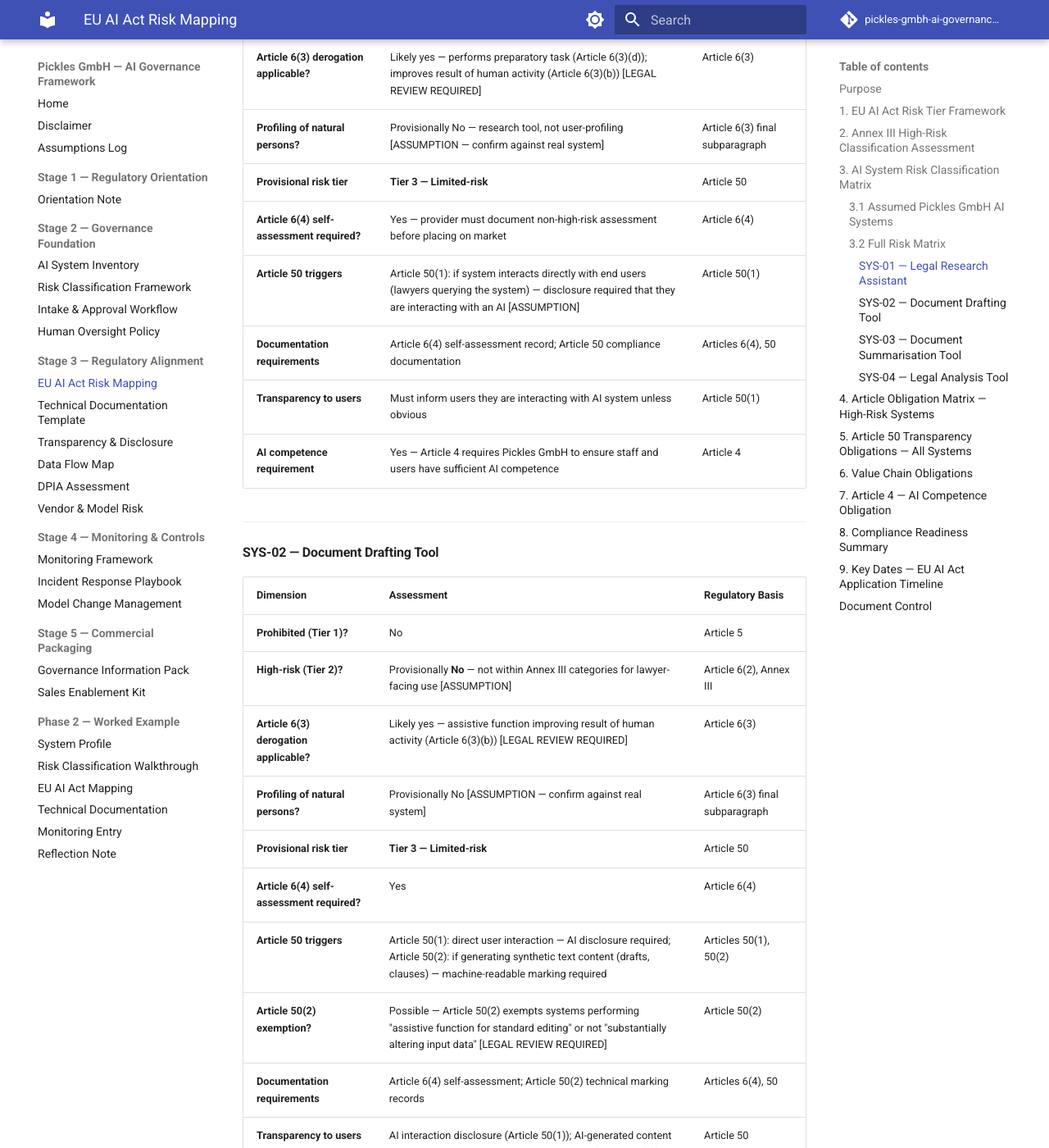
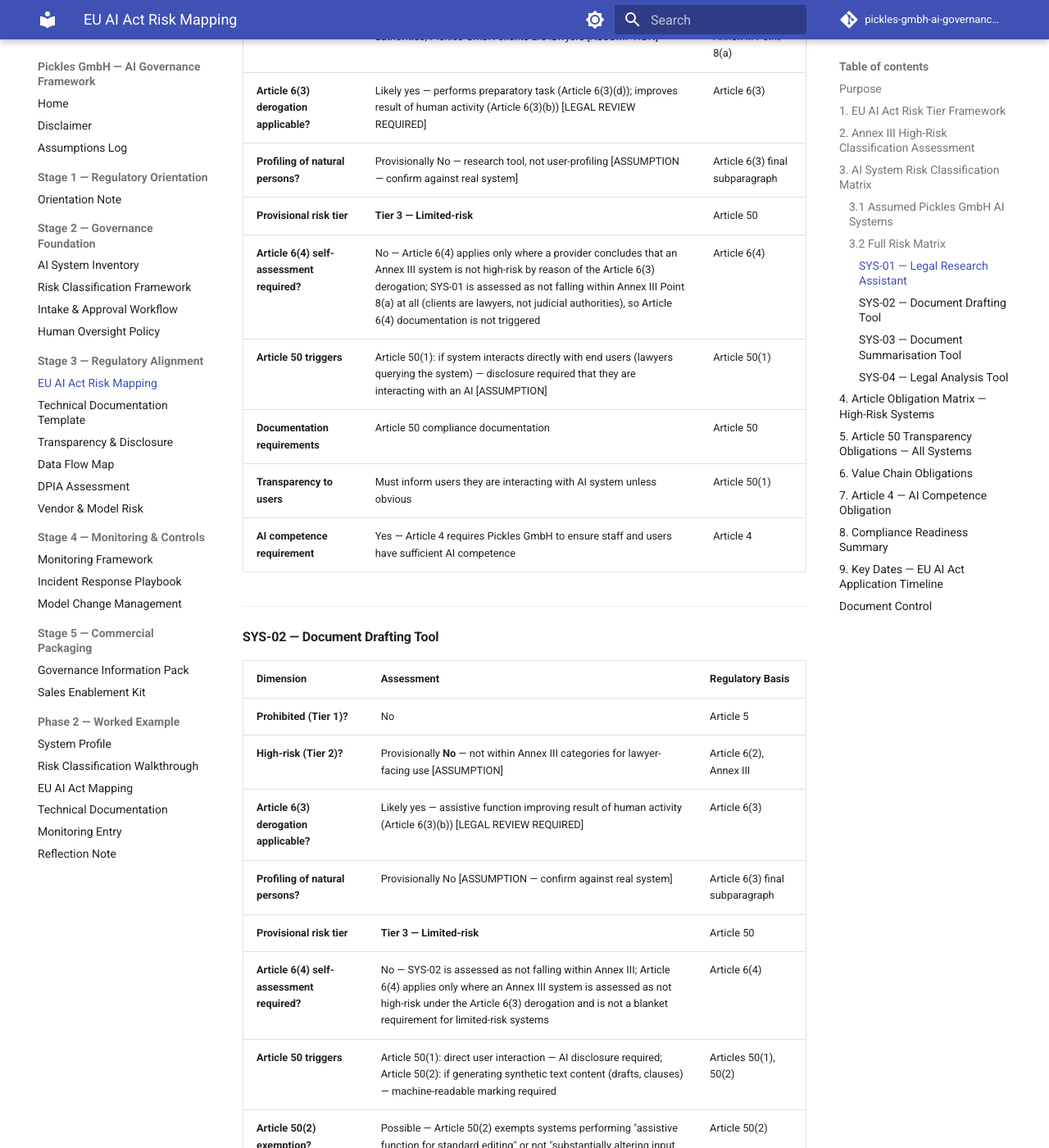
Before and after one commit to davidcockson-compliance/pickles-gmbh-ai-governance-framework, an MkDocs documentation site: the page built from docs/stage-3-regulatory-alignment/L2-4.1-EU-AI-Act-Risk-Mapping-Matrix-v1.md, in a window 1280 px wide and 1400 px high, scrolled down 3108 px. Shown: the whole window at 82% size. Built offline with MkDocs 1.6.1 and Material for MkDocs 9.7.7, drawn with Linux system fonts in a browser that asks for light colours; comment, search, counter and statistics services are not loaded; some of the changed text lies outside the part shown.

Commit message:
fix: correct four substantive errors across Phase 2 and Stage 3 documents
- Align Phase 2 assumption IDs (A-001–A-008 → A-006–A-013) with global ASSUMPTIONS-LOG
- Correct System Profile cross-reference: L2-5.1-GDPR-Alignment-Framework → L2-5.1-Data-Flow-Map
- Fix EU AI Act matrix Article 6(4) column: not applicable to SYS-01/02/03 (Annex III not engaged); conditional for SYS-04
- Correct DPIA Article 26(9) framing: provision supports compliance with existing GDPR Art 35 obligation; does not itself create the DPIA duty

Co-Authored-By: Claude Sonnet 4.6 <noreply@anthropic.com>

```diff
--- a/docs/stage-3-regulatory-alignment/L2-4.1-EU-AI-Act-Risk-Mapping-Matrix-v1.md
+++ b/docs/stage-3-regulatory-alignment/L2-4.1-EU-AI-Act-Risk-Mapping-Matrix-v1.md
@@ -87,9 +87,9 @@ Even if a system appeared in Annex III, Article 6(3) provides that it shall *not
 | **Article 6(3) derogation applicable?** | Likely yes — performs preparatory task (Article 6(3)(d)); improves result of human activity (Article 6(3)(b)) [LEGAL REVIEW REQUIRED] | Article 6(3) |
 | **Profiling of natural persons?** | Provisionally No — research tool, not user-profiling [ASSUMPTION — confirm against real system] | Article 6(3) final subparagraph |
 | **Provisional risk tier** | **Tier 3 — Limited-risk** | Article 50 |
-| **Article 6(4) self-assessment required?** | Yes — provider must document non-high-risk assessment before placing on market | Article 6(4) |
+| **Article 6(4) self-assessment required?** | No — Article 6(4) applies only where a provider concludes that an Annex III system is not high-risk by reason of the Article 6(3) derogation; SYS-01 is assessed as not falling within Annex III Point 8(a) at all (clients are lawyers, not judicial authorities), so Article 6(4) documentation is not triggered | Article 6(4) |
 | **Article 50 triggers** | Article 50(1): if system interacts directly with end users (lawyers querying the system) — disclosure required that they are interacting with an AI [ASSUMPTION] | Article 50(1) |
-| **Documentation requirements** | Article 6(4) self-assessment record; Article 50 compliance documentation | Articles 6(4), 50 |
+| **Documentation requirements** | Article 50 compliance documentation | Article 50 |
 | **Transparency to users** | Must inform users they are interacting with AI system unless obvious | Article 50(1) |
 | **AI competence requirement** | Yes — Article 4 requires Pickles GmbH to ensure staff and users have sufficient AI competence | Article 4 |
 
@@ -104,10 +104,10 @@ Even if a system appeared in Annex III, Article 6(3) provides that it shall *not
 | **Article 6(3) derogation applicable?** | Likely yes — assistive function improving result of human activity (Article 6(3)(b)) [LEGAL REVIEW REQUIRED] | Article 6(3) |
 | **Profiling of natural persons?** | Provisionally No [ASSUMPTION — confirm against real system] | Article 6(3) final subparagraph |
 | **Provisional risk tier** | **Tier 3 — Limited-risk** | Article 50 |
-| **Article 6(4) self-assessment required?** | Yes | Article 6(4) |
+| **Article 6(4) self-assessment required?** | No — SYS-02 is assessed as not falling within Annex III; Article 6(4) applies only where an Annex III system is assessed as not high-risk under the Article 6(3) derogation and is not a blanket requirement for limited-risk systems | Article 6(4) |
 | **Article 50 triggers** | Article 50(1): direct user interaction — AI disclosure required; Article 50(2): if generating synthetic text content (drafts, clauses) — machine-readable marking required | Articles 50(1), 50(2) |
 | **Article 50(2) exemption?** | Possible — Article 50(2) exempts systems performing "assistive function for standard editing" or not "substantially altering input data" [LEGAL REVIEW REQUIRED] | Article 50(2) |
-| **Documentation requirements** | Article 6(4) self-assessment; Article 50(2) technical marking records | Articles 6(4), 50 |
+| **Documentation requirements** | Article 50(2) technical marking records | Article 50 |
 | **Transparency to users** | AI interaction disclosure (Article 50(1)); AI-generated content marking unless assistive exemption applies (Article 50(2)) | Article 50 |
 | **AI competence requirement** | Yes — Article 4 | Article 4 |
 
@@ -122,10 +122,10 @@ Even if a system appeared in Annex III, Article 6(3) provides that it shall *not
 | **Article 6(3) derogation applicable?** | Strongly likely — narrow procedural task (Article 6(3)(a)); preparatory task (Article 6(3)(d)) | Article 6(3) |
 | **Profiling of natural persons?** | Provisionally No [ASSUMPTION] | Article 6(3) final subparagraph |
 | **Provisional risk tier** | **Tier 3 — Limited-risk** (possibly Tier 4 — Minimal-risk) [LEGAL REVIEW REQUIRED] | Article 50 |
-| **Article 6(4) self-assessment required?** | Yes | Article 6(4) |
+| **Article 6(4) self-assessment required?** | No — SYS-03 is assessed as not falling within Annex III; Article 6(4) applies only where an Annex III system is assessed as not high-risk under the Article 6(3) derogation | Article 6(4) |
 | **Article 50 triggers** | Article 50(1): if direct user interaction — AI disclosure; Article 50(2): if generating synthetic text (summaries) — marking required unless assistive exemption | Articles 50(1), 50(2) |
 | **Article 50(2) exemption?** | Summaries may be considered synthetic text generation — not clearly an "assistive function for standard editing" [LEGAL REVIEW REQUIRED] | Article 50(2) |
-| **Documentation requirements** | Article 6(4) self-assessment; Article 50 compliance records | Articles 6(4), 50 |
+| **Documentation requirements** | Article 50 compliance records | Article 50 |
 | **Transparency to users** | AI disclosure at first interaction; summary output marked as AI-generated unless exemption applies | Article 50 |
 | **AI competence requirement** | Yes — Article 4 | Article 4 |
 
@@ -142,8 +142,8 @@ Even if a system appeared in Annex III, Article 6(3) provides that it shall *not
 | **Profiling of natural persons?** | Risk is higher for analysis tools — must be confirmed against actual system design [ASSUMPTION] | Article 6(3) final subparagraph |
 | **Provisional risk tier** | **Tier 2 (High-risk) or Tier 3 (Limited-risk) — classification contingent on product architecture and client use patterns** [LEGAL REVIEW REQUIRED] | Articles 6, 50 |
 | **If High-risk: applicable obligations** | Full Chapter III obligations: risk management system (Art. 9), data governance (Art. 10), technical documentation (Art. 11, Annex IV), logging (Art. 12), transparency to deployers (Art. 13), human oversight (Art. 14), accuracy/robustness/cybersecurity (Art. 15), quality management (Art. 17), conformity assessment (Art. 43), EU declaration of conformity (Art. 47), registration (Art. 49) | Articles 8–27, 43, 47, 49 |
-| **If Limited-risk: applicable obligations** | Article 6(4) self-assessment; Article 50 transparency | Articles 6(4), 50 |
-| **Documentation requirements** | If high-risk: full Annex IV technical documentation; if limited-risk: Article 6(4) assessment + Article 50 records | Articles 11, Annex IV, 6(4), 50 |
+| **If Limited-risk: applicable obligations** | Article 6(4) self-assessment (required if provider concludes that SYS-04 falls within Annex III but invokes the Article 6(3) derogation to conclude it is not high-risk — must be documented before market placement); Article 50 transparency | Articles 6(4), 50 |
+| **Documentation requirements** | If high-risk: full Annex IV technical documentation; if limited-risk via Article 6(3) derogation: Article 6(4) assessment record + Article 50 compliance records; if Annex III not engaged: Article 50 compliance records only | Articles 11, Annex IV, 6(4), 50 |
 | **AI competence requirement** | Yes — Article 4 | Article 4 |
 
 ---
@@ -215,10 +215,10 @@ Per the BRAK AI Position Paper (December 2024), AI competence requirements also
 
 | System | Provisional Tier | High-Risk Uncertainty | Article 50 Applies | Article 6(4) Required | AI Competence (Art. 4) |
 |---|---|---|---|---|---|
-| SYS-01 Legal Research Assistant | Tier 3 — Limited-risk | Low [ASSUMPTION] | Yes | Yes | Yes |
-| SYS-02 Document Drafting Tool | Tier 3 — Limited-risk | Low [ASSUMPTION] | Yes (incl. Art. 50(2)) | Yes | Yes |
-| SYS-03 Document Summarisation | Tier 3 or Tier 4 [LEGAL REVIEW REQUIRED] | Low [ASSUMPTION] | Likely yes | Yes | Yes |
-| SYS-04 Legal Analysis Tool | Tier 2 or Tier 3 **[LEGAL REVIEW REQUIRED]** | **High** | Yes | Yes | Yes |
+| SYS-01 Legal Research Assistant | Tier 3 — Limited-risk | Low [ASSUMPTION] | Yes | No — Annex III not engaged | Yes |
+| SYS-02 Document Drafting Tool | Tier 3 — Limited-risk | Low [ASSUMPTION] | Yes (incl. Art. 50(2)) | No — Annex III not engaged | Yes |
+| SYS-03 Document Summarisation | Tier 3 or Tier 4 [LEGAL REVIEW REQUIRED] | Low [ASSUMPTION] | Likely yes | No — Annex III not engaged | Yes |
+| SYS-04 Legal Analysis Tool | Tier 2 or Tier 3 **[LEGAL REVIEW REQUIRED]** | **High** | Yes | Conditional — required if provider invokes Article 6(3) derogation after Annex III assessment [LEGAL REVIEW REQUIRED] | Yes |
 
 > **Priority action:** SYS-04 requires a formal Article 6(4) risk classification assessment by a qualified EU AI Act practitioner before any market placement or operational deployment. [LEGAL REVIEW REQUIRED]
 
@@ -228,7 +228,7 @@ Per the BRAK AI Position Paper (December 2024), AI competence requirements also
 
 | Date | Event | Impact on Pickles GmbH |
 |---|---|---|
-| 1 August 2024 | Regulation entered into force (general application deferred — most obligations apply from 2 August 2026) | Regulation applies |
+| 1 August 2024 | Regulation entered into force | General application deferred; the Regulation applies from 2 August 2026 except for the earlier-application provisions listed in Article 113 |
 | 2 February 2025 | Chapters I and II apply (including Article 4 — AI competence) | AI competence obligations now active |
 | 2 August 2025 | Chapter V (GPAI models) and Chapter III Section 4 (notified bodies) apply | Relevant if using GPAI model providers |
 | 2 August 2026 | Full application including Article 50 (transparency obligations) and Chapter III high-risk obligations | Transparency obligations and high-risk obligations fully active |
```
Also changed, not shown: docs/phase-2-worked-example/P2-Worked-Example-System-Profile-v1.md (+10 -10 lines), docs/stage-3-regulatory-alignment/L2-5.2-DPIA-Assessment-v1.md (+2 -2 lines).
